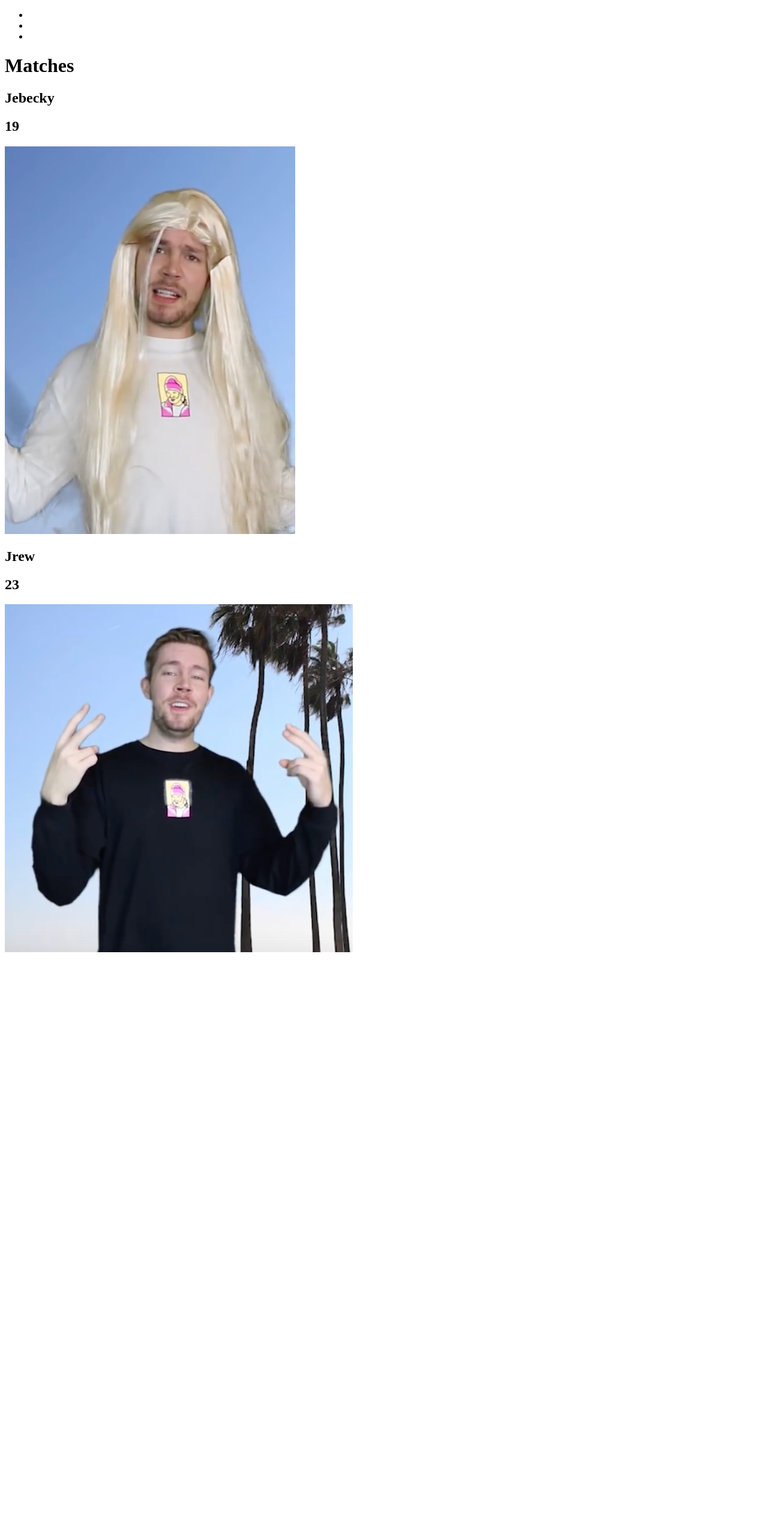
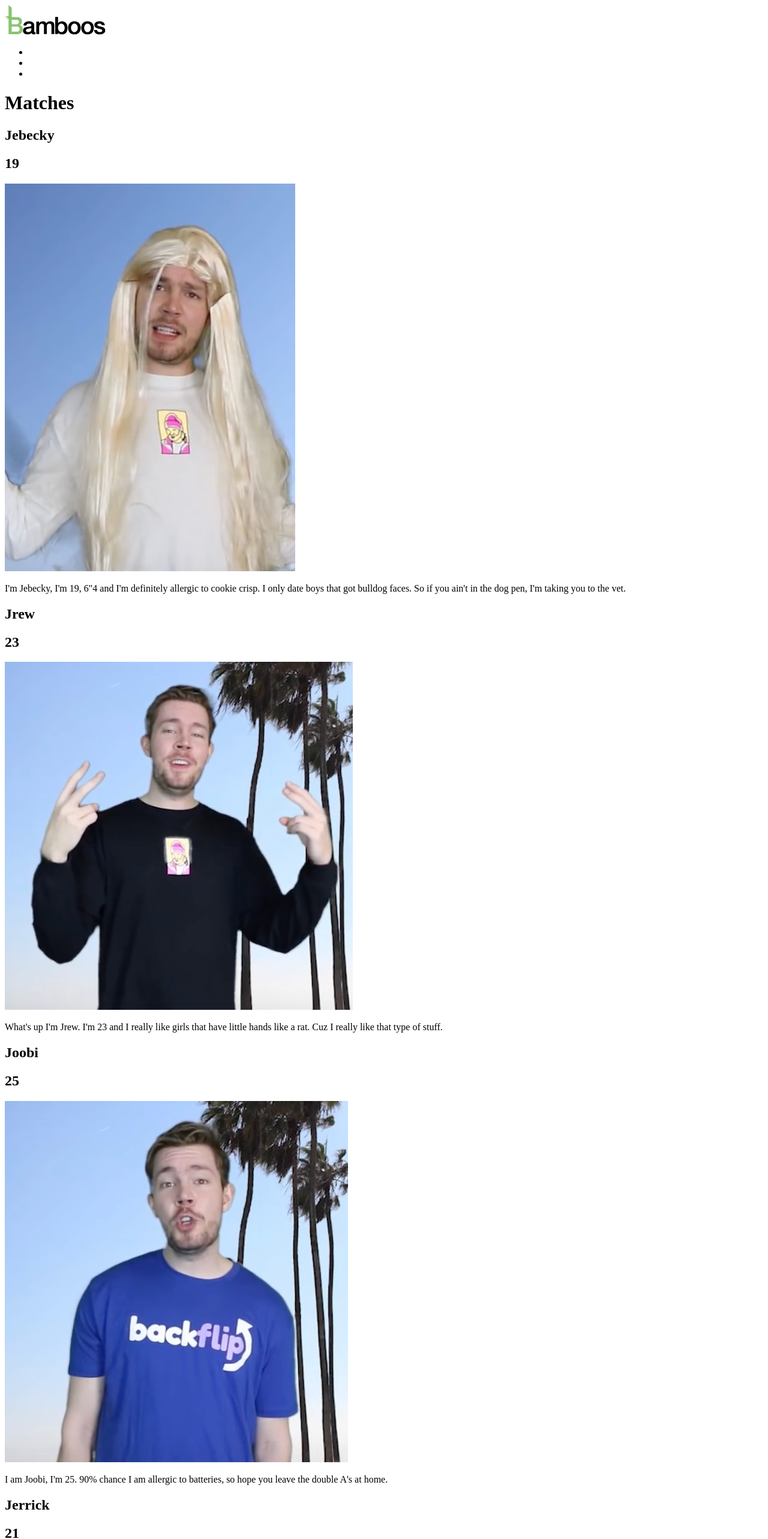
Before and after one commit to maxwieringa/frontend, a plain HTML site: page index.html in a window 1280 px wide. Shown: the top 2565 px of the page at 60% size. Before the commit the page ends 1599 px from the top, so only its background shows below. Drawn offline with Linux system fonts and the light colour scheme.

Commit message:
Toevoeging HTML

```diff
--- a/index.html
+++ b/index.html
@@ -1,16 +1,18 @@
 <!DOCTYPE html>
-<html lang="nl">
+<html lang="en">
 
 <head>
   <meta charset="UTF-8">
   <meta name="viewport" content="width=device-width, initial-scale=1.0">
   <meta http-equiv="X-UA-Compatible" content="ie=edge">
   <title>Bamboos</title>
+  <link rel="stylesheet" href="style.css">
 </head>
 
 <body>
   <header>
     <nav>
+      <img src="images/logo2.png" alt="Logo van Bamboos">
       <ul>
         <li><a href="#"></a></li>
         <li><a href="#"></a></li>
@@ -24,11 +26,25 @@
       <h1>Jebecky</h1>
       <h2>19</h2>
       <img src="images/jebecky.png" alt="Foto van Jebecky">
+      <p>I'm Jebecky, I'm 19, 6"4 and I'm definitely allergic to cookie crisp. I only date boys that got bulldog faces. So if you ain't in the dog pen, I'm taking you to the vet.</p>
     </article>
     <article>
       <h1>Jrew</h1>
       <h2>23</h2>
       <img src="images/jrew.png" alt="Foto van Jrew">
+      <p>What's up I'm Jrew. I'm 23 and I really like girls that have little hands like a rat. Cuz I really like that type of stuff.</p>
+    </article>
+    <article>
+      <h1>Joobi</h1>
+      <h2>25</h2>
+      <img src="images/joobi.png" alt="Foto van Joobi">
+      <p>I am Joobi, I'm 25. 90% chance I am allergic to batteries, so hope you leave the double A's at home.</p>
+    </article>
+    <article>
+      <h1>Jerrick</h1>
+      <h2>21</h2>
+      <img src="images/jerrick.png" alt="Foto van Jerrick">
+      <p>Hey I'm Jerrick, 21. If you seem chill I'll take you to the homedepot, get you anything under 20 dollars. So that's the kinda guy I am.</p>
     </article>
   </main>
 </body>
```
Also changed, not shown: images/logo1.png (added), images/logo2.png (added), 2 other files.
